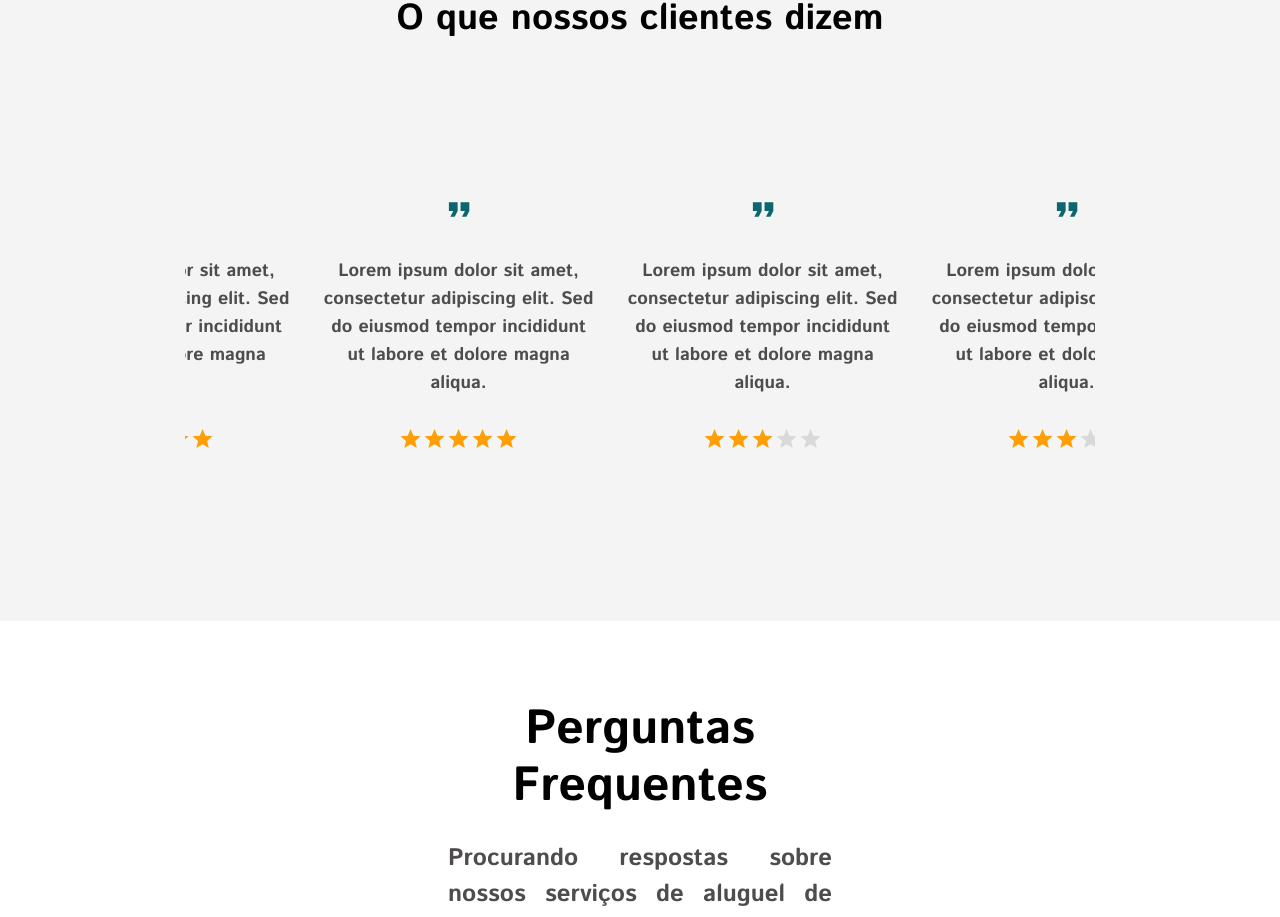
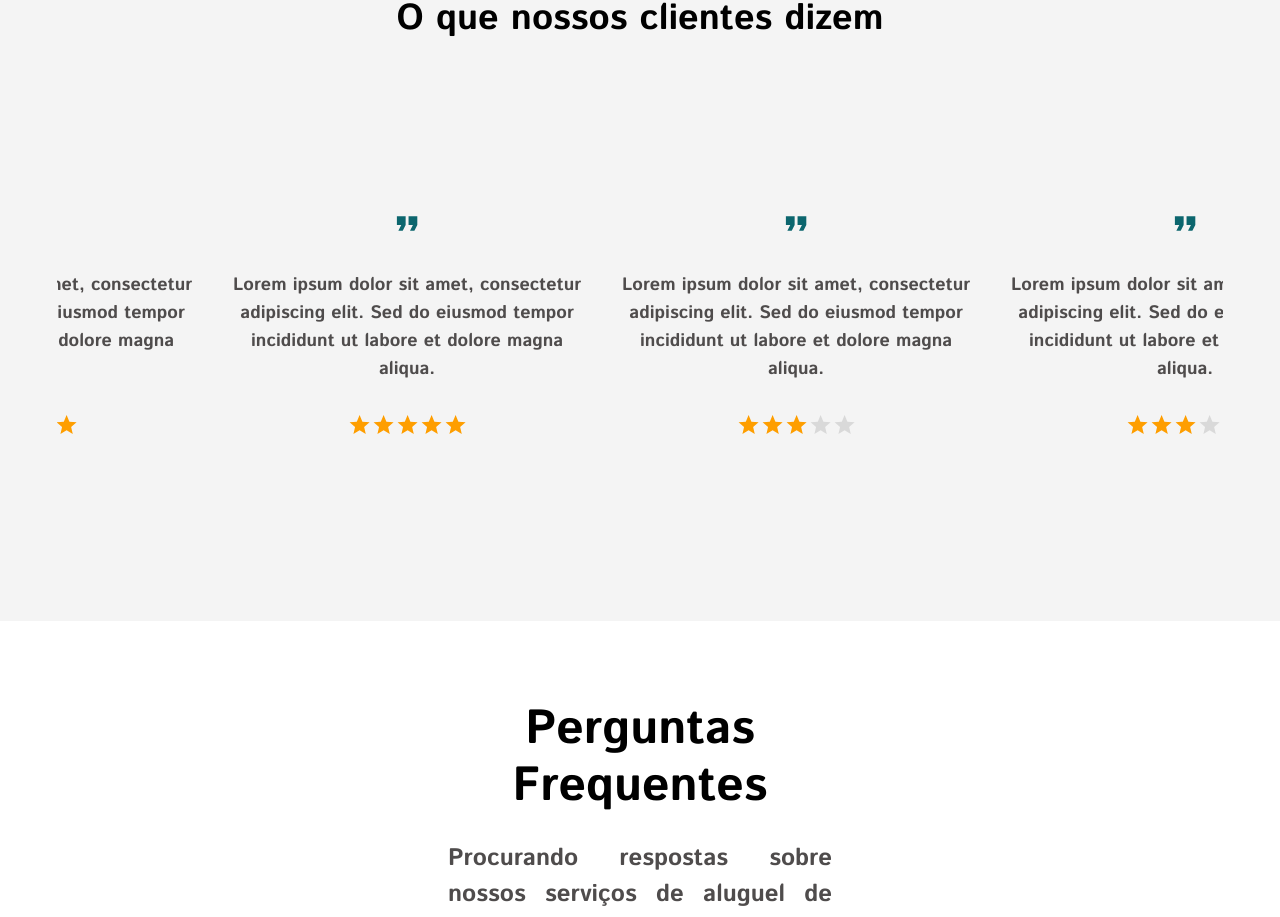
Before and after one commit to d-coder47/rent-a-car, a React (Vite) app: page / in a window 1280 px wide. Shown: the part 2068-2985 px from the top of the page. Built offline with nearby package versions, Linux system fonts and the light colour scheme.

Commit message:
perf: Fix margin to slider container

```diff
--- a/src/components/Testimonials/Testimonials.tsx
+++ b/src/components/Testimonials/Testimonials.tsx
@@ -133,7 +133,7 @@ const Testimonials: React.FC = () => {
         <Box
           className="slider-container"
           sx={{
-            width: "70%",
+            width: "90%",
           }}
         >
           <Slider {...settings}>
```
